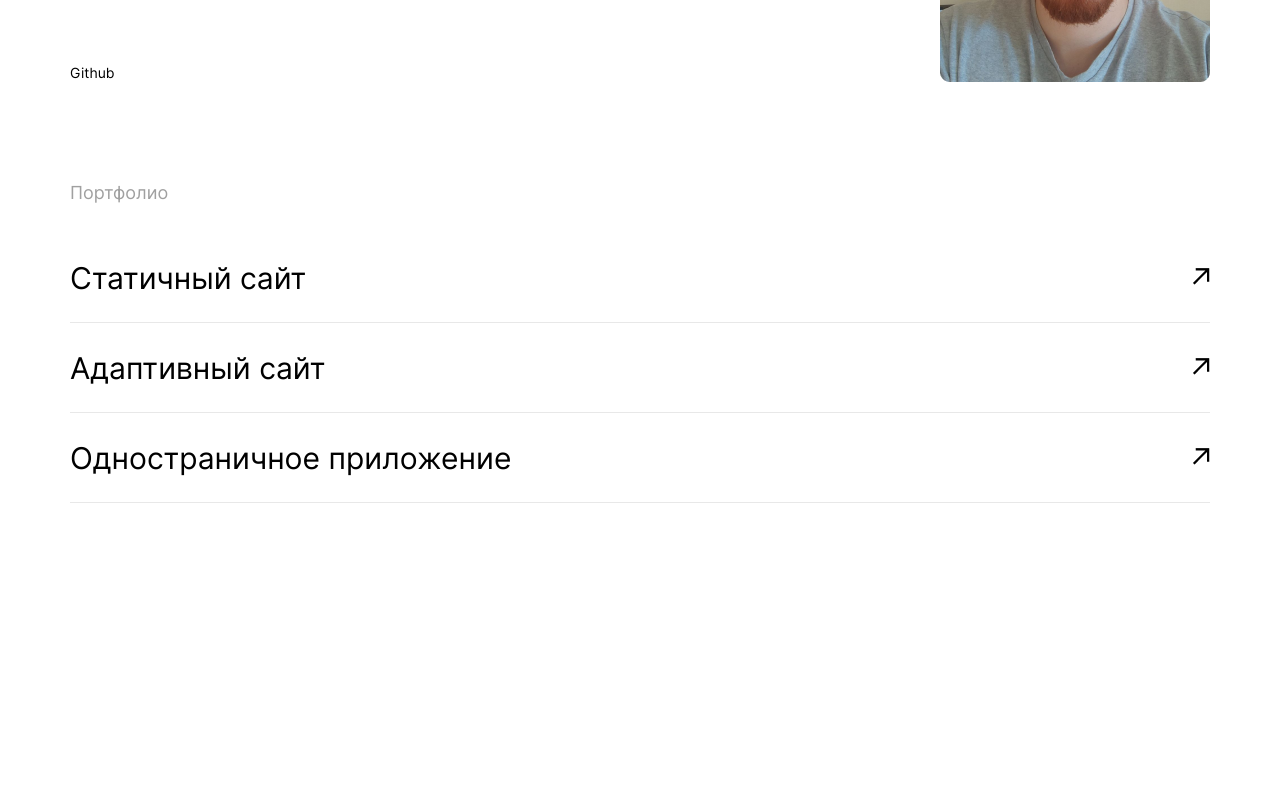
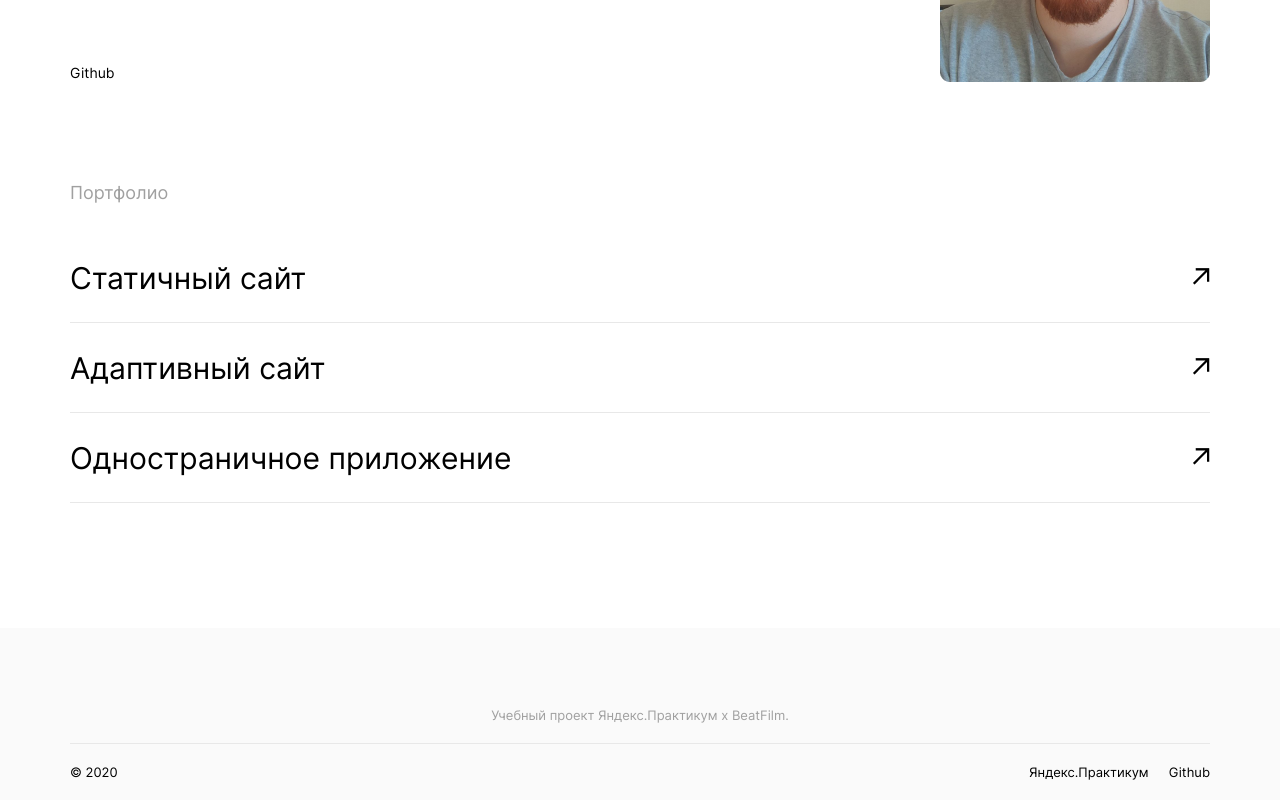
Before and after one commit to evvlboro/movies-explorer-frontend, a React (Create React App) app: page / in a window 1280 px wide. Shown: the part 2335-3135 px from the top of the page. Before the commit the page ends 2963 px from the top, so only its background shows below. Built offline with nearby package versions, Linux system fonts and the light colour scheme.

Commit message:
feat: Footer component

```diff
--- /dev/null
+++ b/src/block/footer/__container/footer__container.css
@@ -0,0 +1,10 @@
+.footer__container {
+  font-size: 13px;
+  line-height: 16px;
+
+  padding-top: 20px;
+
+  display: flex;
+  flex-direction: row;
+  justify-content: space-between;
+}
--- /dev/null
+++ b/src/block/footer/__practicum-text/footer__practicum-text.css
@@ -0,0 +1,3 @@
+.footer__practicum-text {
+  margin-right: 20px;
+}
--- /dev/null
+++ b/src/block/footer/__right-corner/footer__right-corner.css
@@ -0,0 +1,4 @@
+.footer__right-corner {
+  display: flex;
+  flex-direction: row;
+}
--- /dev/null
+++ b/src/block/footer/__title/footer__title.css
@@ -0,0 +1,10 @@
+.footer__title {
+  border-bottom: 1px solid;
+  border-color: #E8E8E8;
+  padding-bottom: 20px;
+
+  color: #A0A0A0;
+  font-size: 13px;
+  line-height: 16px;
+  text-align: center;
+}
--- /dev/null
+++ b/src/block/footer/footer.css
@@ -0,0 +1,6 @@
+.footer {
+  padding-top: 79px;
+  padding-bottom: 20px;
+
+  background: #FAFAFA;
+}
--- /dev/null
+++ b/src/components/Footer.js
@@ -0,0 +1,20 @@
+function Footer() {
+  return (
+    <div className="block footer">
+      <div className="footer__title">
+        <p className="block__text">
+          Учебный проект Яндекс.Практикум х BeatFilm.
+        </p>
+      </div>
+      <div className="footer__container">
+        <p className="block__text">© 2020</p>
+        <div className="footer__right-corner">
+          <p className="block__text footer__practicum-text">Яндекс.Практикум</p>
+          <p className="block__text">Github</p>
+        </div>
+      </div>
+    </div>
+  )
+}
+
+export default Footer;
--- a/src/components/Main.js
+++ b/src/components/Main.js
@@ -3,6 +3,7 @@ import AboutProject from './AboutProject';
 import Techs from './Techs';
 import AboutMe from './AboutMe';
 import Portfolio from './Portfolio';
+import Footer from './Footer';
 
 function Main() {
     return (
@@ -12,6 +13,7 @@ function Main() {
         <Techs />
         <AboutMe />
         <Portfolio />
+        <Footer />
       </>
     );
 }
--- a/src/index.css
+++ b/src/index.css
@@ -50,3 +50,9 @@
 
 @import url(./block/block/__link-container/block__link-container.css);
 @import url(./block/block/__link-text/block__link-text.css);
+
+@import url(./block/footer/footer.css);
+@import url(./block/footer/__title/footer__title.css);
+@import url(./block/footer/__container/footer__container.css);
+@import url(./block/footer/__right-corner/footer__right-corner.css);
+@import url(./block/footer/__practicum-text/footer__practicum-text.css);
```
